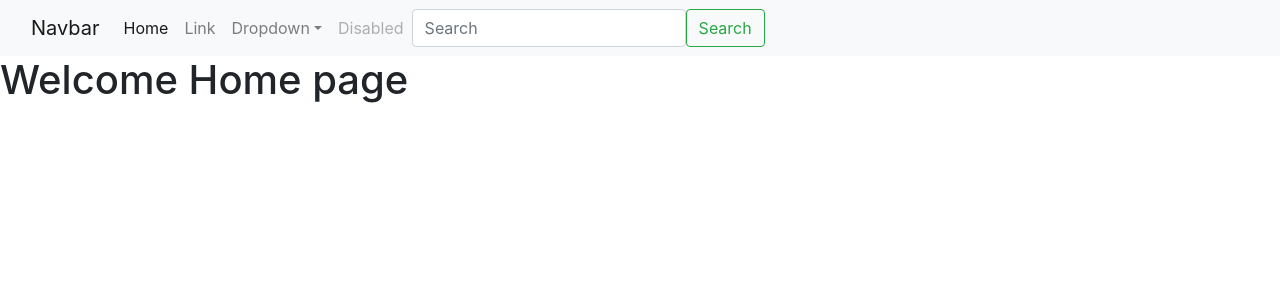
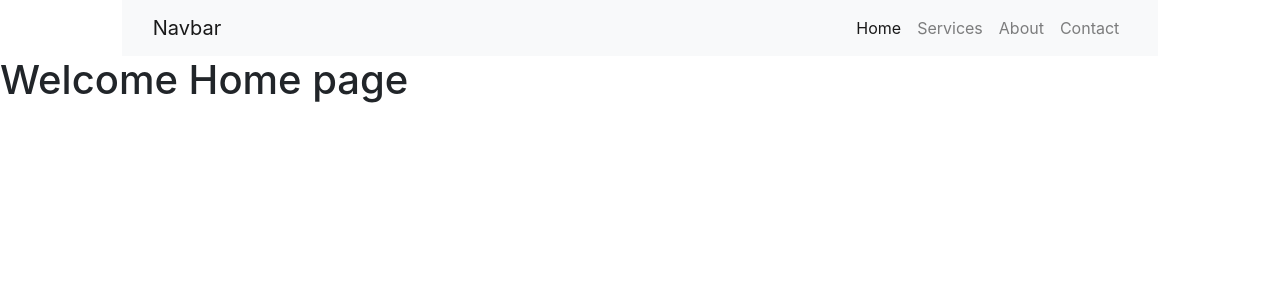
Before and after one commit to SouravBarman001/FirstReactWebsite, a React (Create React App) app: page / in a window 1280 px wide. Shown: the top 300 px of the page. Built offline with nearby package versions, Linux system fonts and the light colour scheme.

Commit message:
navbar added

```diff
--- a/src/App.jsx
+++ b/src/App.jsx
@@ -19,6 +19,7 @@
               <Route exact path="/contact" component={Contact}/>
              <Redirect to="/"/>
           </Switch>
+
              </>
   );
 }
--- a/src/mycomponent/Navbar.jsx
+++ b/src/mycomponent/Navbar.jsx
@@ -4,6 +4,15 @@
 
 return(
 <>
+
+<div className="container-fluid nav_bg">
+
+
+<div className="row">
+
+<div className="col-10 mx-auto">
+
+
 
 <nav className="navbar navbar-expand-lg navbar-light bg-light">
   <div className="container-fluid">
@@ -12,36 +21,29 @@
       <span className="navbar-toggler-icon"></span>
     </button>
     <div className="collapse navbar-collapse" id="navbarSupportedContent">
-      <ul className="navbar-nav me-auto mb-2 mb-lg-0">
+      <ul className="navbar-nav ml-auto mb-2 mb-lg-0">
         <li className="nav-item">
           <a className="nav-link active" aria-current="page" href="#">Home</a>
         </li>
         <li className="nav-item">
-          <a className="nav-link" href="#">Link</a>
+          <a className="nav-link" href="#">Services</a>
         </li>
-        <li className="nav-item dropdown">
-          <a className="nav-link dropdown-toggle" href="#" id="navbarDropdown" role="button" data-bs-toggle="dropdown" aria-expanded="false">
-            Dropdown
-          </a>
-          <ul className="dropdown-menu" aria-labelledby="navbarDropdown">
-            <li><a className="dropdown-item" href="#">Action</a></li>
-            <li><a className="dropdown-item" href="#">Another action</a></li>
-            <li><hr className="dropdown-divider"/> </li>
-            <li><a className="dropdown-item" href="#">Something else here</a></li>
-          </ul>
+
+        <li className="nav-item">
+          <a className="nav-link" href="#">About</a>
         </li>
+
         <li className="nav-item">
-          <a className="nav-link disabled" href="#" tabindex="-1" aria-disabled="true">Disabled</a>
+          <a className="nav-link" href="#">Contact</a>
         </li>
       </ul>
-      <form className="d-flex">
-        <input className="form-control me-2" type="search" placeholder="Search" aria-label="Search"/>
-        <button className="btn btn-outline-success" type="submit">Search</button>
-      </form>
+
     </div>
   </div>
 </nav>
-
+</div>
+</div>
+</div>
 </>
 );
 
```
Also changed, not shown: 1 other file (tests, documents, lock files or other folders).
